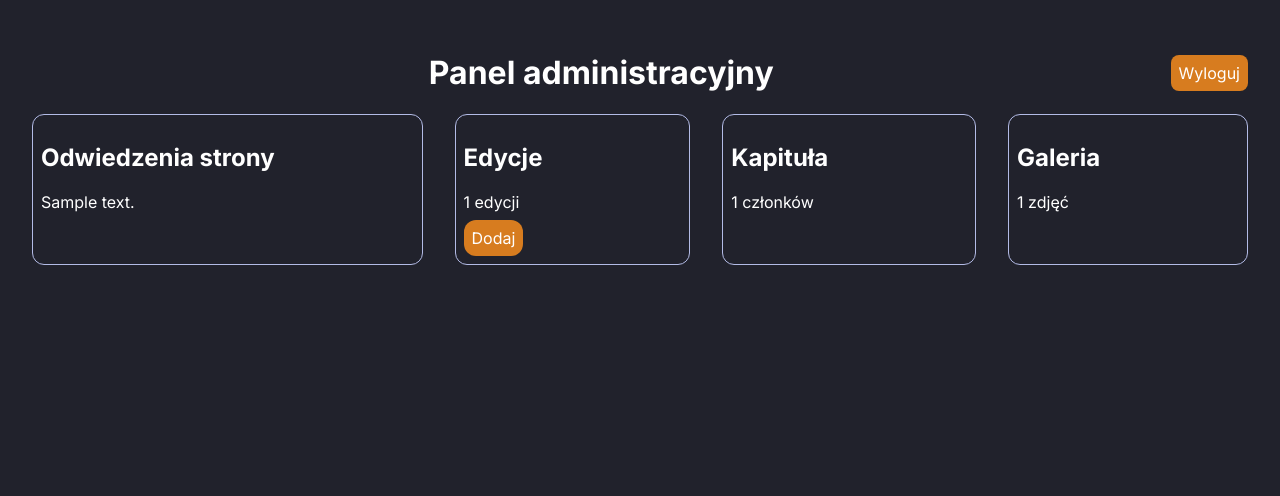
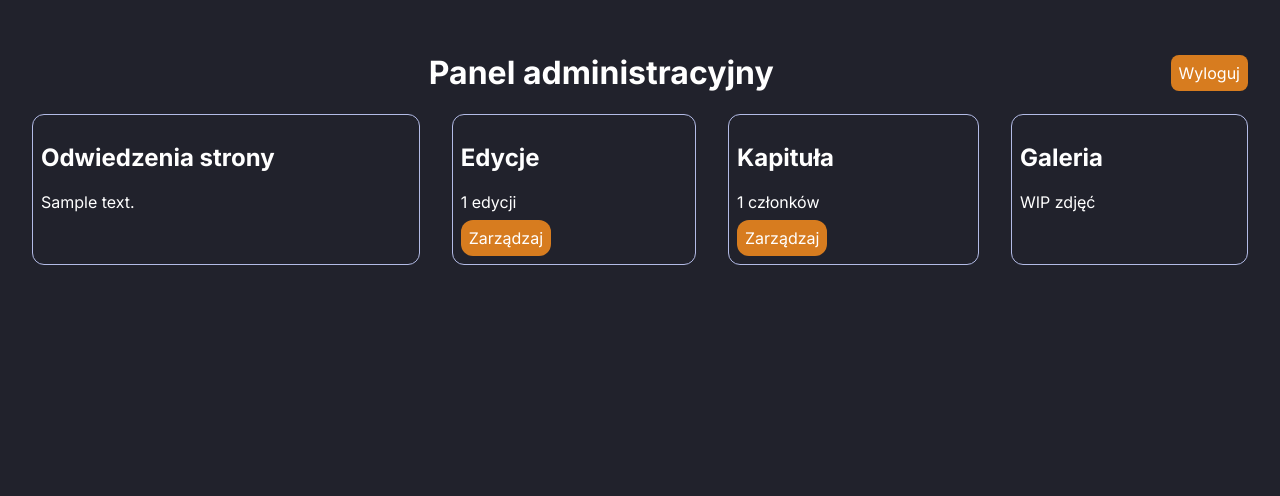
Before and after one commit to dzifors/lista-100, a FastAPI app: template templates/admin/dashboard.html in a window 1280 px wide. Shown: the part 130-626 px from the top of the page. Run offline with FastAPI, Linux system fonts and the light colour scheme; the template is opened without the code that fills it: most values are stand-ins (such as "Sample title", 1, 10 or a date in 2020).

Commit message:
update admin dashboard

```diff
--- a/templates/admin/dashboard.html
+++ b/templates/admin/dashboard.html
@@ -17,15 +17,16 @@
     <div class="stat">
       <h2>Edycje</h2>
       <p>{{ edition_count }} edycji</p>
-      <a href="/admin/editions/add" class="stat-cta">Dodaj</a>
+      <a href="/admin/editions" class="stat-cta">Zarządzaj</a>
     </div>
     <div class="stat">
       <h2>Kapituła</h2>
-      <p>{{ capitule_count or "WIP" }} członków</p>
+      <p>{{ capitule_count }} członków</p>
+      <a href="/admin/capitule" class="stat-cta">Zarządzaj</a>
     </div>
     <div class="stat">
       <h2>Galeria</h2>
-      <p>{{ gallery_count or "WIP" }} zdjęć</p>
+      <p>{{ "WIP" }} zdjęć</p>
     </div>
   </div>
 {% endblock %}
```
